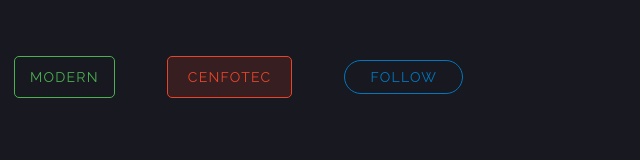
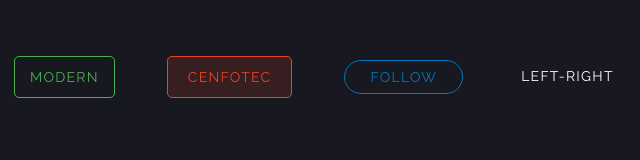
Before and after one commit to devPablo/Buttons-Collection, a plain HTML site: page index.html in a window 1280 px wide. Shown: the full height of the page, 415-1055 px from the left. Drawn offline with nearby package versions, Linux system fonts and the light colour scheme.

Commit message:
Added Bottom Left-Right Button

```diff
--- a/css/style.css
+++ b/css/style.css
@@ -177,3 +177,42 @@ p.button-text {
   outline: 0;
 }
 /*---------------------------*/
+
+
+
+/* Bottom Left-Right Button */
+.bottomLR-button p {
+  transition: all 0.3s ease-in-out;
+}
+
+.bottomLR-button {
+  background-color: transparent;
+  border: none;
+  display: inline-block;
+}
+
+.bottomLR-button::after {
+  content: '';
+  display: block;
+  width: 0;
+  height: 3px;
+  background-color: #D84315;
+  transition: all 0.3s ease-in-out;
+}
+
+.bottomLR-button:hover::after {
+  width: 100%;
+}
+
+.bottomLR-button:hover {
+  cursor: pointer;
+}
+
+.bottomLR-button:hover p {
+  color: rgba(255, 255, 255, 0.6);
+}
+
+.bottomLR-button:focus {
+  outline: 0;
+}
+/*---------------------------*/
--- a/index.html
+++ b/index.html
@@ -33,14 +33,19 @@
           <button type="button" class="modern-button"> <p class="button-text">Modern</p> </button>
         </td>
 
-        <!-- Cenfotec -->
+        <!-- Cenfotec Button -->
         <td>
           <button type="button" class="cenfotec-button"> <p class="button-text">Cenfotec</p> </button>
         </td>
 
-        <!-- Twitter Follow -->
+        <!-- Twitter Follow Button -->
         <td>
           <button type="button" class="follow-button"> <p class="button-text">Follow</p> </button>
+        </td>
+
+        <!-- Bottom Left-Right Button -->
+        <td>
+          <button type="button" class="bottomLR-button"> <p class="button-text">Left-Right</p> </button>
         </td>
 
       </tr>
```
